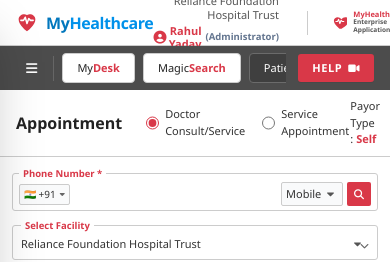
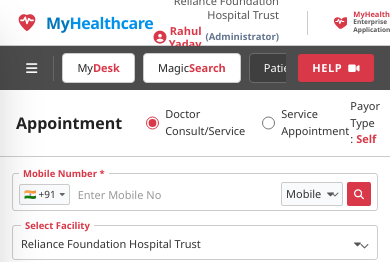
Before and after one commit to CodingLovers-create/MyHealthCare, an Angular app: page /appointment in a window 390 px wide. Shown: the top 262 px of the page. Built offline with nearby package versions, Linux system fonts and the light colour scheme; data requests are answered from the project's data file.

Commit message:
allow patient lookup by selecting either Mobile or Phone in doctor appointment screen

```diff
--- a/src/app/features/doctor-appointment/doctor-appointment.component.html
+++ b/src/app/features/doctor-appointment/doctor-appointment.component.html
@@ -112,20 +112,33 @@
     <!-- LEFT SIDEBAR FILTER & CALENDAR PANEL (~240px) -->
     <div class="w-full md:w-[240px] shrink-0 space-y-2.5">
 
-      <!-- Phone Number Fieldset -->
+      <!-- Mobile / Phone Number Fieldset -->
       <fieldset class="border border-[#cccccc] rounded-[3px] px-1.5 py-1 bg-white relative">
-        <legend class="px-1 text-[9.5px] font-semibold text-[#d93848] leading-none">Phone Number *</legend>
+        <legend class="px-1 text-[9.5px] font-semibold text-[#d93848] leading-none">{{ phoneType() }} Number *</legend>
         <div class="flex items-center space-x-1">
           <div class="flex items-center space-x-0.5 px-1 py-0.5 bg-gray-50 border border-[#cccccc] rounded-[2px] text-[10px] shrink-0">
             <span>🇮🇳</span>
             <span>+91</span>
             <i class="fa-solid fa-caret-down text-[8px] text-[#666666] ml-0.5"></i>
           </div>
-          <input type="text" [ngModel]="mobileNo()" (ngModelChange)="mobileNo.set($event)" placeholder="" class="w-full h-6 px-1 text-[11px] text-[#333333] border-none outline-none focus:ring-0" />
-          <select class="h-6 px-1 bg-gray-50 border border-[#cccccc] rounded-[2px] text-[10px] text-[#555555] appearance-none pr-3 relative">
-            <option>Mobile</option>
-          </select>
-          <button (click)="clearSelection()" class="w-6 h-6 bg-[#d93848] text-white rounded-[2px] flex items-center justify-center hover:bg-[#c22d3d] shrink-0 cursor-pointer">
+          <input type="text"
+                 [ngModel]="mobileNo()"
+                 (ngModelChange)="mobileNo.set($event)"
+                 [placeholder]="phoneType() === 'Mobile' ? 'Enter Mobile No' : 'Enter Phone No'"
+                 class="w-full h-6 px-1 text-[11px] text-[#333333] border-none outline-none focus:ring-0" />
+          <div class="relative shrink-0">
+            <select [ngModel]="phoneType()"
+                    (ngModelChange)="phoneType.set($event)"
+                    class="h-6 px-1 bg-gray-50 border border-[#cccccc] rounded-[2px] text-[10px] text-[#555555] appearance-none pr-3.5 relative cursor-pointer font-medium">
+              <option value="Mobile">Mobile</option>
+              <option value="Phone">Phone</option>
+            </select>
+            <i class="fa-solid fa-chevron-down text-[8px] text-[#666666] absolute right-1 top-1/2 -translate-y-1/2 pointer-events-none"></i>
+          </div>
+          <button (click)="searchPatientByPhone()"
+                  type="button"
+                  title="Search Patient"
+                  class="w-6 h-6 bg-[#d93848] text-white rounded-[2px] flex items-center justify-center hover:bg-[#c22d3d] shrink-0 cursor-pointer">
             <i class="fa-solid fa-magnifying-glass text-[10px]"></i>
           </button>
         </div>
--- a/src/app/features/doctor-appointment/doctor-appointment.component.ts
+++ b/src/app/features/doctor-appointment/doctor-appointment.component.ts
@@ -48,6 +48,7 @@
 
   // Filter signals
   mobileNo = signal<string>('');
+  phoneType = signal<'Mobile' | 'Phone'>('Mobile');
   selectedFacility = signal<string>('Reliance Foundation Hospital Trust');
   selectedPatient = signal<string>('');
   selectedSpeciality = signal<string>('All');
@@ -319,8 +320,19 @@
     this.toastService.info(`Selected date: ${day} ${this.monthNames[this.currentMonth()]} ${this.currentYear()}`);
   }
 
+  searchPatientByPhone(): void {
+    const val = this.mobileNo().trim();
+    const type = this.phoneType();
+    if (!val) {
+      this.toastService.warning(`Please enter a ${type} number to search patient records.`);
+      return;
+    }
+    this.toastService.info(`Searching patient database by ${type}: +91 ${val}...`);
+  }
+
   clearSelection(): void {
     this.mobileNo.set('');
+    this.phoneType.set('Mobile');
     this.selectedPatient.set('');
     this.selectedSpeciality.set('All');
     this.selectedPractitioner.set('all');
```
